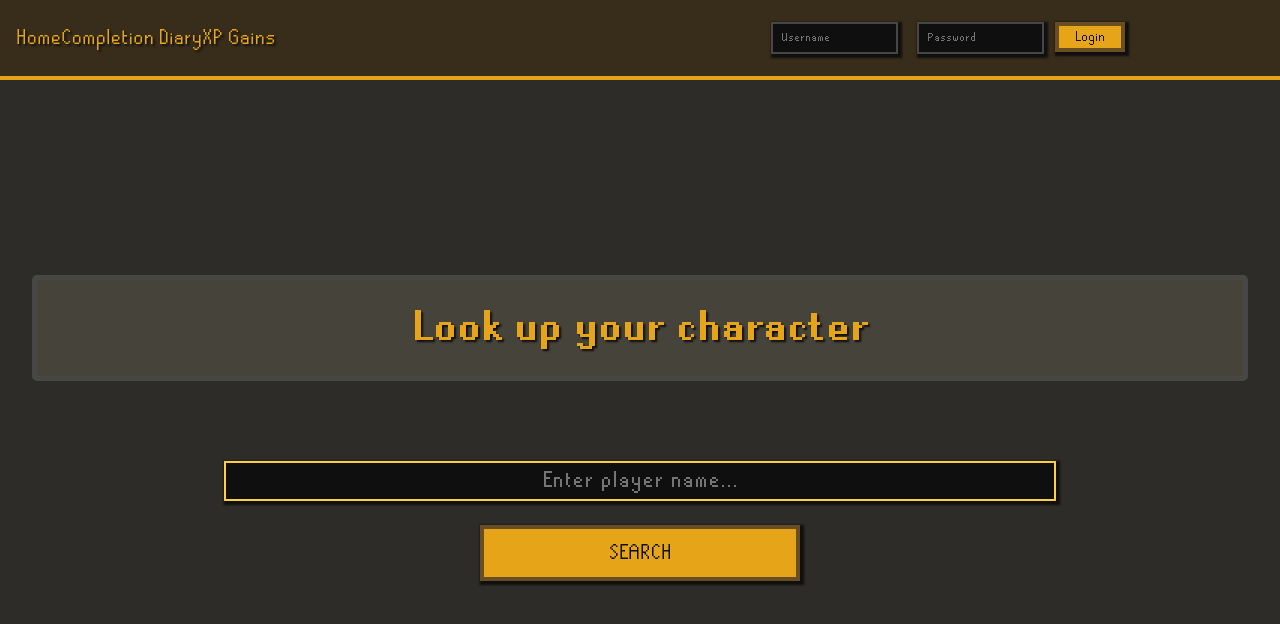
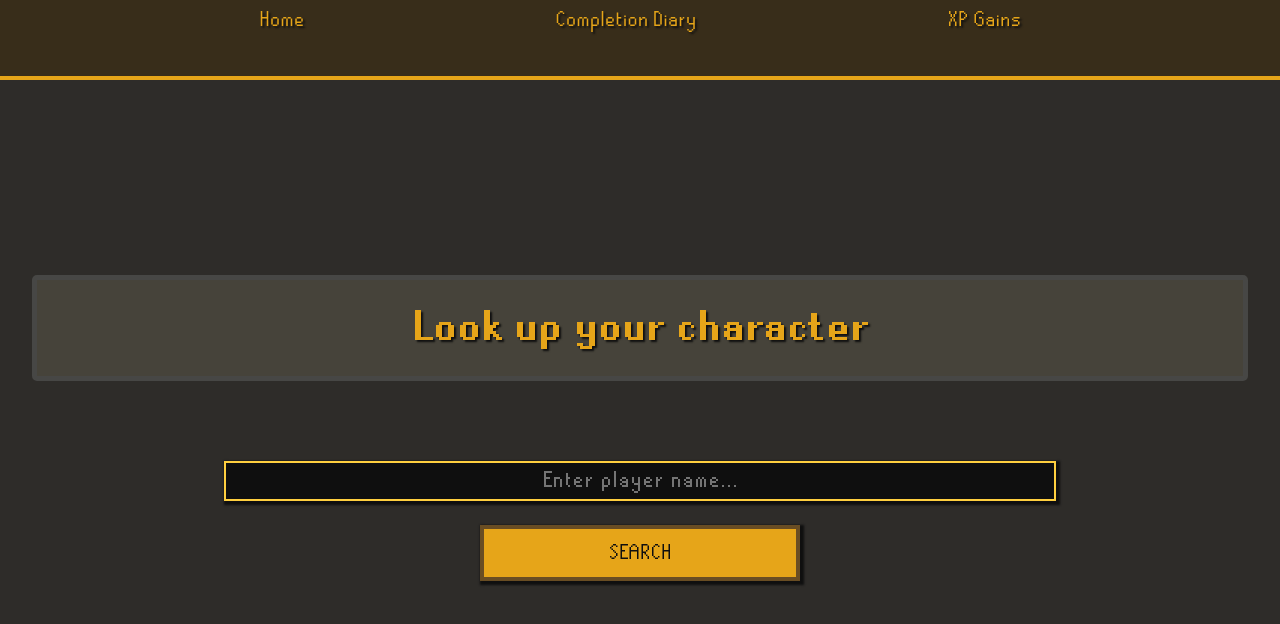
Before and after one commit to Peter-kodeHode/osrs-api-express, a website: page public/index.html in a window 1280 px wide. Drawn offline with Linux system fonts and the light colour scheme.

Commit message:
Revert "Add login form to navbar with styling for improved user access".
This reverts commit bddb51a45aeda215f3e531a8bf195533850f1a1f.

Forgot a line of code

```diff
--- a/public/index.html
+++ b/public/index.html
@@ -22,17 +22,9 @@
                 <a href="#">XP Gains</a>
             </li>
         </ul>
-        <ul class="nav-login">
-            <li>
-                <input type="text" class="username-input" placeholder="Username">
-                <input type="password" class="password-input" placeholder="Password">
-                <button class="login-button">Login</button>
-            </li>
-        </ul>
     </nav>
     <div class="main-container">
         <h1>Look up your character</h1>
-
 
         <div class="search-form">
             <input type="text" class="player-name-input" placeholder="Enter player name..." maxlength="12">
--- a/public/style.css
+++ b/public/style.css
@@ -59,73 +59,24 @@ body {
 }
 
 .navbar {
-  display: flex;
-  flex-direction: row;
-  align-items: center;
-  justify-content: space-between;
   width: 100%;
   min-height: 10vh;
   background-color: var(--osrs-dark-brown);
   box-shadow: var(--osrs-black) 2px 2px 2px 2px;
   text-shadow: var(--osrs-black) 2px 2px 2px;
   border-bottom: var(--osrs-gold) 4px solid;
-  padding: 1em;
+  padding: 0.5em;
   list-style-type: none;
 }
 
 .navbar ul {
   display: flex;
   flex-direction: row;
+  justify-content: space-evenly;
   margin: 0;
   padding: 0;
   list-style-type: none;
   text-decoration: none;
-}
-
-.nav-links {
-  width: 50vw;
-  justify-content: center;
-}
-
-.nav-links li {
-  margin: 0 2em;
-}
-
-.nav-login {
-  width: 50vw;
-  justify-content: center;
-}
-
-.nav-login input {
-  margin: 0 0.5em;
-  padding: 0.5em;
-  font-family: "osrs-small", sans-serif;
-  font-size: 1em;
-  box-shadow: var(--osrs-black) 2px 2px 2px 2px;
-  background-color: var(--osrs-black);
-  border: var(--osrs-border) 2px solid;
-  color: lightgrey;
-}
-
-.nav-login input:focus {
-  outline: none;
-  border: var(--osrs-yellow) 2px solid;
-  color: var(--osrs-yellow);
-}
-
-.nav-login .login-button {
-  padding: 0.2em 1em;
-  cursor: pointer;
-  font-family: "osrs-normal", sans-serif;
-  font-size: 1em;
-  background-color: var(--osrs-gold);
-  color: var(--osrs-black);
-  box-shadow: var(--osrs-black) 2px 2px 2px 2px;
-  border: var(--osrs-brown) 4px solid;
-}
-
-.login-button:hover {
-  background-color: var(--osrs-yellow);
 }
 
 a:link,
```
